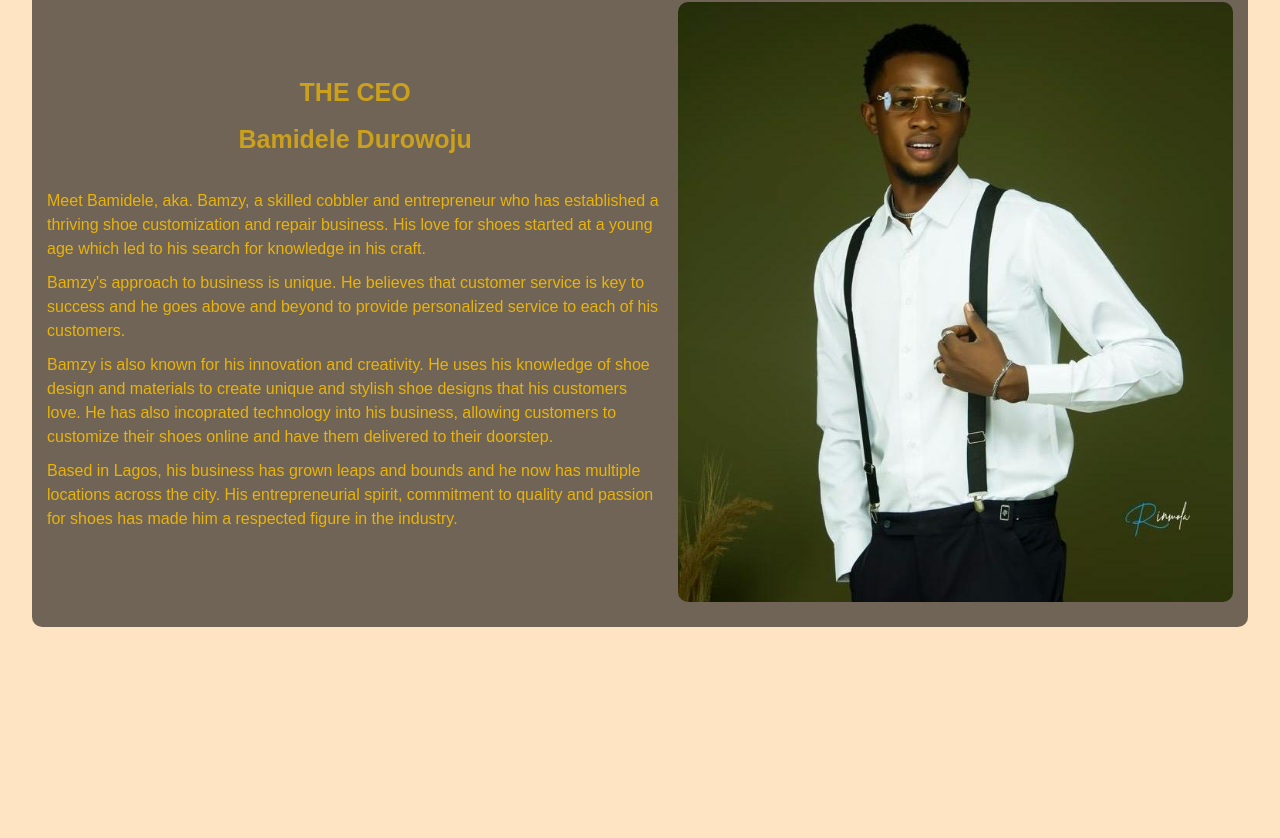
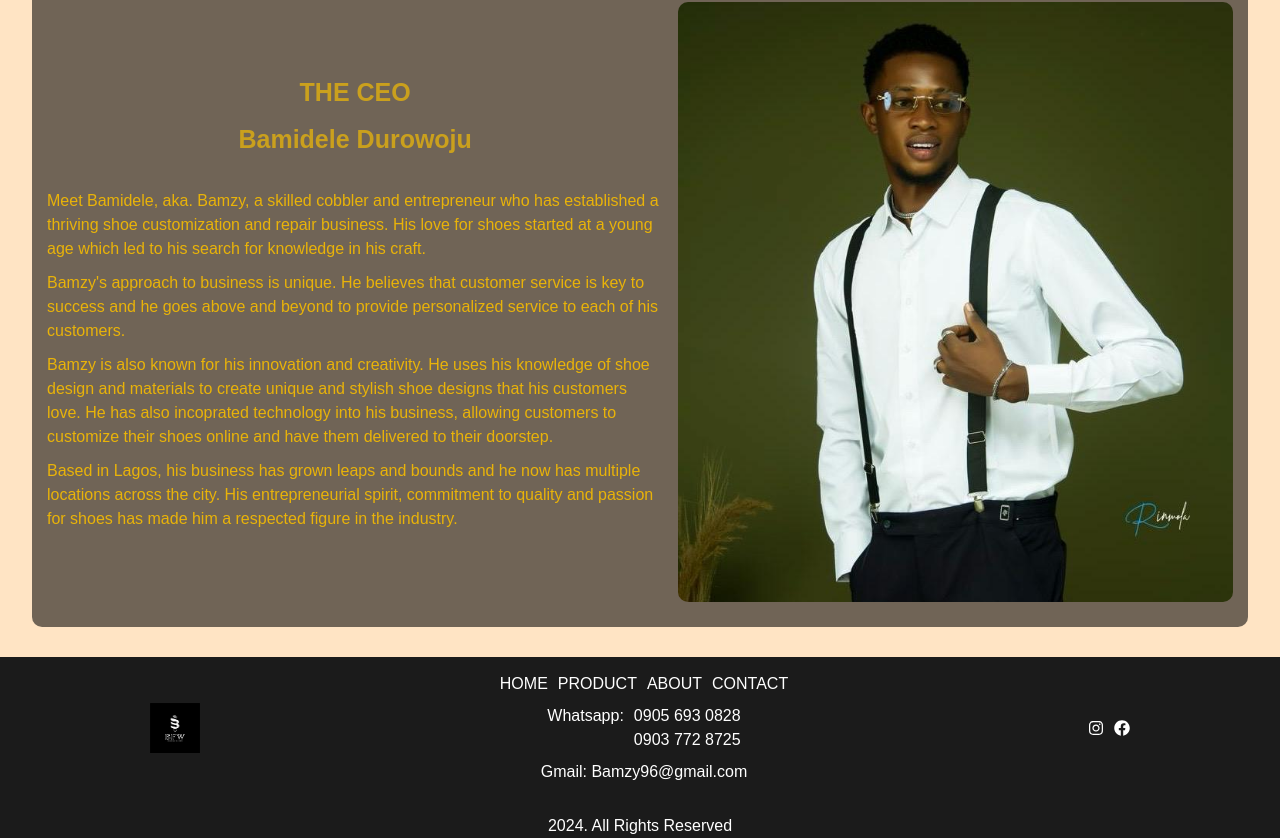
Before and after one commit to axleosi/BFW-website, a Next.js app: page / in a window 1280 px wide. Shown: the part 533-1371 px from the top of the page. Before the commit the page ends 1160 px from the top, so only its background shows below. Built offline with nearby package versions, Linux system fonts and the light colour scheme; a web font is replaced by a local one.

Commit message:
Added and designed a Footer component. Modified the Owner component

```diff
--- /dev/null
+++ b/app/components/Footer.tsx
@@ -0,0 +1,37 @@
+import Link from 'next/link'
+import React from 'react'
+import styles from '../styles/Footer.module.css'
+import {FaInstagram, FaFacebook} from 'react-icons/fa'
+
+const Footer = () => {
+  return (
+    <div className={styles.con}>
+        <div className={styles.imageMCon}>
+            <img src='/logo.jpg' className={styles.logo}/>
+            <div className={styles.links}>
+              <div className={styles.indLink}>
+                <Link href='/' className={styles.link}>HOME</Link>
+                <Link href='/product' className={styles.link}>PRODUCT</Link>
+                <Link href='/about' className={styles.link}>ABOUT</Link>
+                <Link href='/contant' className={styles.link}>CONTACT</Link>
+              </div>
+              <div className={styles.whatsapp}>
+                <p>Whatsapp:</p>
+                <div>
+                  <p>0905 693 0828</p>
+                  <p>0903 772 8725</p>
+                </div>
+              </div>
+              <p>Gmail: Bamzy96@gmail.com</p>
+            </div>
+            <div className={styles.imageCon}>
+              <Link href='https://www.instagram.com/bamzy_footwearbfw/?igsh=YWYyb2MwbmZmYjhz'><FaInstagram className={styles.image}/></Link>
+              <Link href='https://www.facebook.com/people/Bfw-footwear/100057880140406/'><FaFacebook className={styles.image}/></Link>
+            </div>
+        </div>
+        <p>2024. All Rights Reserved</p>
+    </div>
+  )
+}
+
+export default Footer
--- a/app/components/Owner.tsx
+++ b/app/components/Owner.tsx
@@ -18,7 +18,6 @@ const Owner = () => {
                 </div>
             </div>
             <div className={styles.owner}>
-
             </div>
         </div>
     </div>
--- a/app/globals.css
+++ b/app/globals.css
@@ -19,6 +19,10 @@ body {
   background: var(--background);
   font-family: Arial, Helvetica, sans-serif;
   background-color: bisque;
+  display: flex;
+  flex-direction: column;
+  justify-content: space-between;
+
 }
 
 @layer utilities {
@@ -26,3 +30,6 @@ body {
     text-wrap: balance;
   }
 }
+.homepage{
+  width: 100%;
+}
--- a/app/layout.tsx
+++ b/app/layout.tsx
@@ -3,6 +3,7 @@ import localFont from "next/font/local";
 import "./globals.css";
 import Navbar from "./components/Navbar";
 import {Updock} from '@next/font/google'
+import Footer from "./components/Footer";
 
 const updock = Updock({
   weight: "400",
@@ -35,8 +36,9 @@ export default function RootLayout({
       <body
         className={`${geistSans.variable} ${geistMono.variable} antialiased`}
       >
-        <Navbar/>
-        {children}
+          <Navbar/>
+          {children}
+          <Footer/>
       </body>
     </html>
   );
--- a/app/page.tsx
+++ b/app/page.tsx
@@ -4,7 +4,7 @@ import Owner from "./components/Owner";
 
 export default function Home() {
   return (
-    <div>
+    <div className="homepage">
       <Hero/>
       <Owner/>
     </div>
--- /dev/null
+++ b/app/styles/Footer.module.css
@@ -0,0 +1,51 @@
+.con{
+    margin-top: 30px;
+    width: 100%;
+    height: fit-content;
+    background-color: rgb(27, 27, 27);
+    display: flex;
+    flex-direction: column;
+    align-items: center;
+    justify-content: center;
+    gap: 30px;
+
+}
+.con p{
+    color: white;
+}
+.image{
+    filter: brightness(0) invert(1);
+}
+.imageMCon{
+    padding-top: 15px;
+    display: flex;
+    width: 100%;
+    justify-content: space-around;
+    align-items: center;
+}
+.links{
+    display: flex;
+    flex-direction: column;
+    align-items: center;
+    gap: 8px;
+
+}
+.indLink{
+    display: flex;
+    gap: 10px;
+}
+.whatsapp{
+    display: flex;
+    gap: 10px;
+}
+.link{
+    color: white;
+}
+.imageCon{
+    display: flex;
+    gap: 10px;
+}
+.logo{
+    width: 50px;
+    height: 50px;
+}
--- a/app/styles/Hero.module.css
+++ b/app/styles/Hero.module.css
@@ -37,6 +37,18 @@
         border-radius: 10px;
         text-align: center;
     }
+    .sCon{
+        background-image: url(/hero.jpg);
+        background-repeat: no-repeat;
+        background-position: center;
+        background-size: cover;
+        height: 400px;
+        border-radius: 5px;
+        width: 95%;
+        display: flex;
+        justify-content: center;
+        align-items: center;
+    }
     .text span{
         font-size: 27px;
     }
--- a/app/styles/Owner.module.css
+++ b/app/styles/Owner.module.css
@@ -1,14 +1,12 @@
 .container{
     margin-top: 5px;
-    height: 400px;
-    color: white;
     display: flex;
     justify-content: center;
 }
 .sCon{
     width: 95%;
     background-color: rgba(0, 0, 0, 0.562);
-    height: 970px;
+    height: 100%;
     display: flex;
     flex-direction: column;
     align-items: center;
@@ -54,11 +52,6 @@
     align-items: center;
 }
 @media (max-width: 799px) {
-    .owner {
-        margin-top: 20px;
-        margin-bottom: -200px;
-        height: 800px;
-    }
 }
 @media(min-width:800px){
     .sCon{
```
Also changed, not shown: package.json (+5 -4 lines), 1 other file (tests, documents, lock files or other folders).
